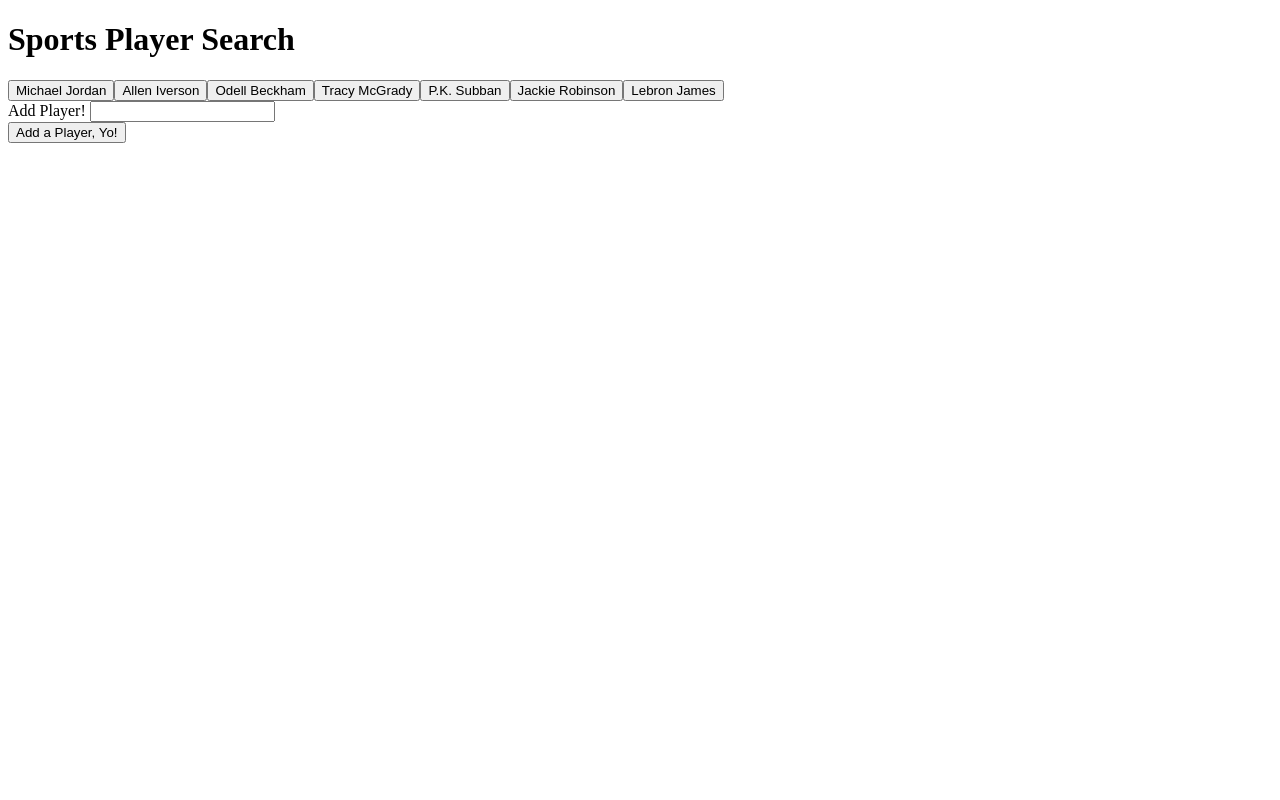
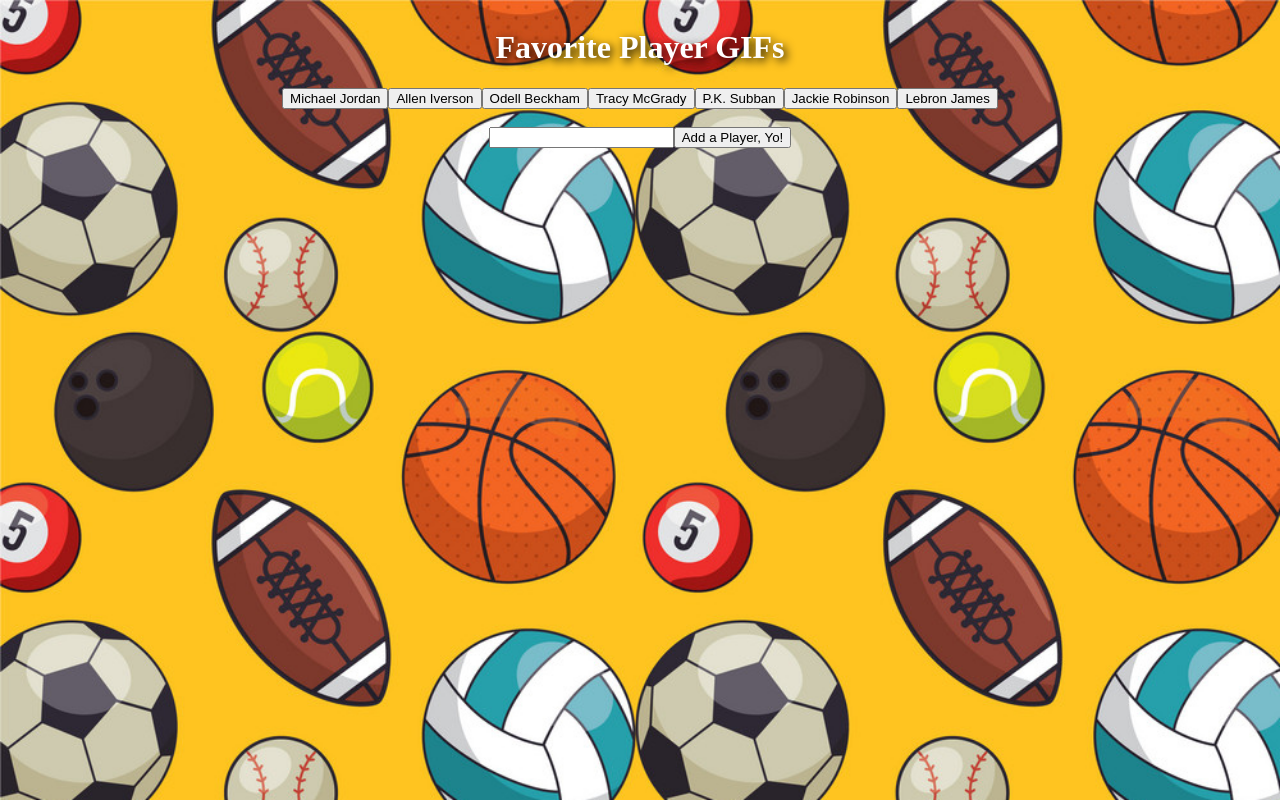
Before and after one commit to CameronForrest/AJAX_homework, a plain HTML site: page index.html in a window 1280 px wide. Drawn offline with nearby package versions, Linux system fonts and the light colour scheme.

Commit message:
finished product, final push

```diff
--- a/assets/css/style.css
+++ b/assets/css/style.css
@@ -0,0 +1,34 @@
+body {
+    background-image: url("../images/sportsBall.jpg");
+    background-size: cover;
+    background-attachment: fixed;
+
+}
+
+.title {
+    display: flex;
+    justify-content: center;
+    color: white;
+    text-shadow:3px 3px 10px black;
+}
+
+.buttonBox {
+    display: flex;
+    justify-content: center;
+
+}
+
+
+.playerBox {
+    display: flex;
+    justify-content: center;
+}
+
+.gifPhotos {
+    display: flex;
+    justify-content: center;
+    text-align: center;
+    color: white;
+    text-shadow:3px 3px 10px black;
+    font-size: 24px;
+}
--- a/index.html
+++ b/index.html
@@ -11,20 +11,30 @@
 </head>
 
 <body>
+        <!--Title Box-->
+        <div class="title">
+            <h1>Favorite Player GIFs</h1>
+        </div>
 
 
-            <h1>Sports Player Search</h1>
+        <!-- Rendered Buttons will get Dumped Here  -->
+        <div class="buttonBox">
+            <div class="buttons-view"></div>
+        </div>
+<br>
+        <!--Label text-->
+        <div class="playerBox">
+                <label></label>
+                <input type="text" id="player-input"><br>
 
-            <!-- Rendered Buttons will get Dumped Here  -->
+        <!-- Button triggers new movie to be added -->
+                <input id="add-player" type="submit" value="Add a Player, Yo!">
+        </div>
 
-            <div class="buttons-view"></div>
 
-                <label>Add Player!</label>
-                <input type="text" id="player-input"><br>
-            <!-- Button triggers new movie to be added -->
-                <input id="add-player" type="submit" value="Add a Player, Yo!">
-
-            <div id="gif-dumps">
+        <div class="gifPhotos">
+            <div id="gif-dumps"></div>
+        </div>
 
 
 
```
Also changed, not shown: assets/images/sportsBall.jpg (added), 3 other files.
